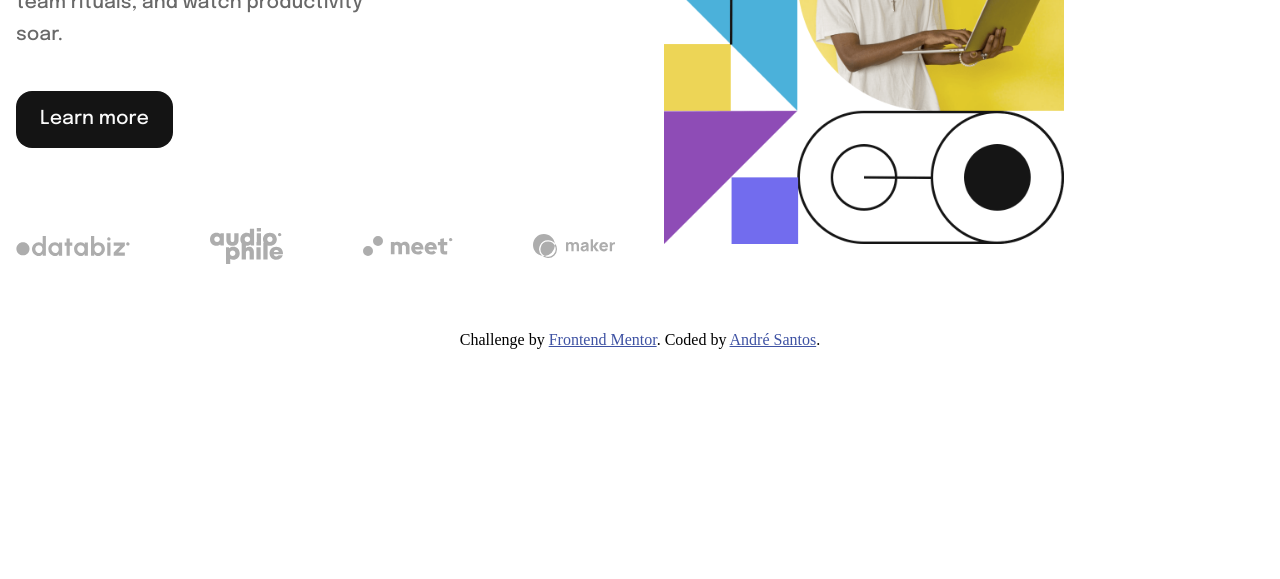
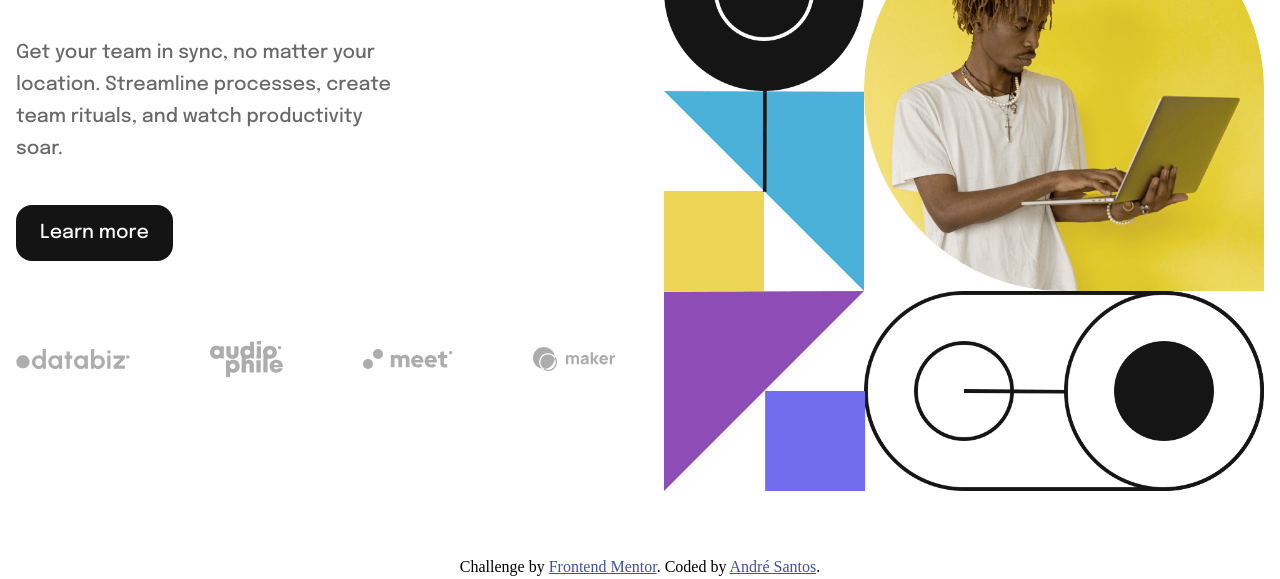
Before and after one commit to andresantos2460/intro-section-with-dropdown-navigation-main, a plain HTML site: page index.html in a window 1280 px wide. Shown: the part 439-1018 px from the top of the page. Before the commit the page ends 800 px from the top, so only its background shows below. Drawn offline with Linux system fonts and the light colour scheme.

Commit message:
Update style.css

```diff
--- a/style.css
+++ b/style.css
@@ -207,7 +207,7 @@ svg {
 }
 
 .container {
-  --max-width: 1440px;
+  --max-width: 1280px;
   --padding: 1rem;
 
   width: min(var(--max-width), 100% - (var(--padding) * 2));
@@ -252,9 +252,7 @@ svg {
 :where(.flow :not(:first-child)){
   margin-top: 2.5rem;
 }
-.image-hero{
-  max-width: 50vh;
-}
+
 .logos-flex{
   display: flex;
   align-items: center;
@@ -336,7 +334,7 @@ svg {
     max-width: 100%;
   }
   .image-hero{
-    max-width: 100%;
+
     order: 2;
   }
 }
```
